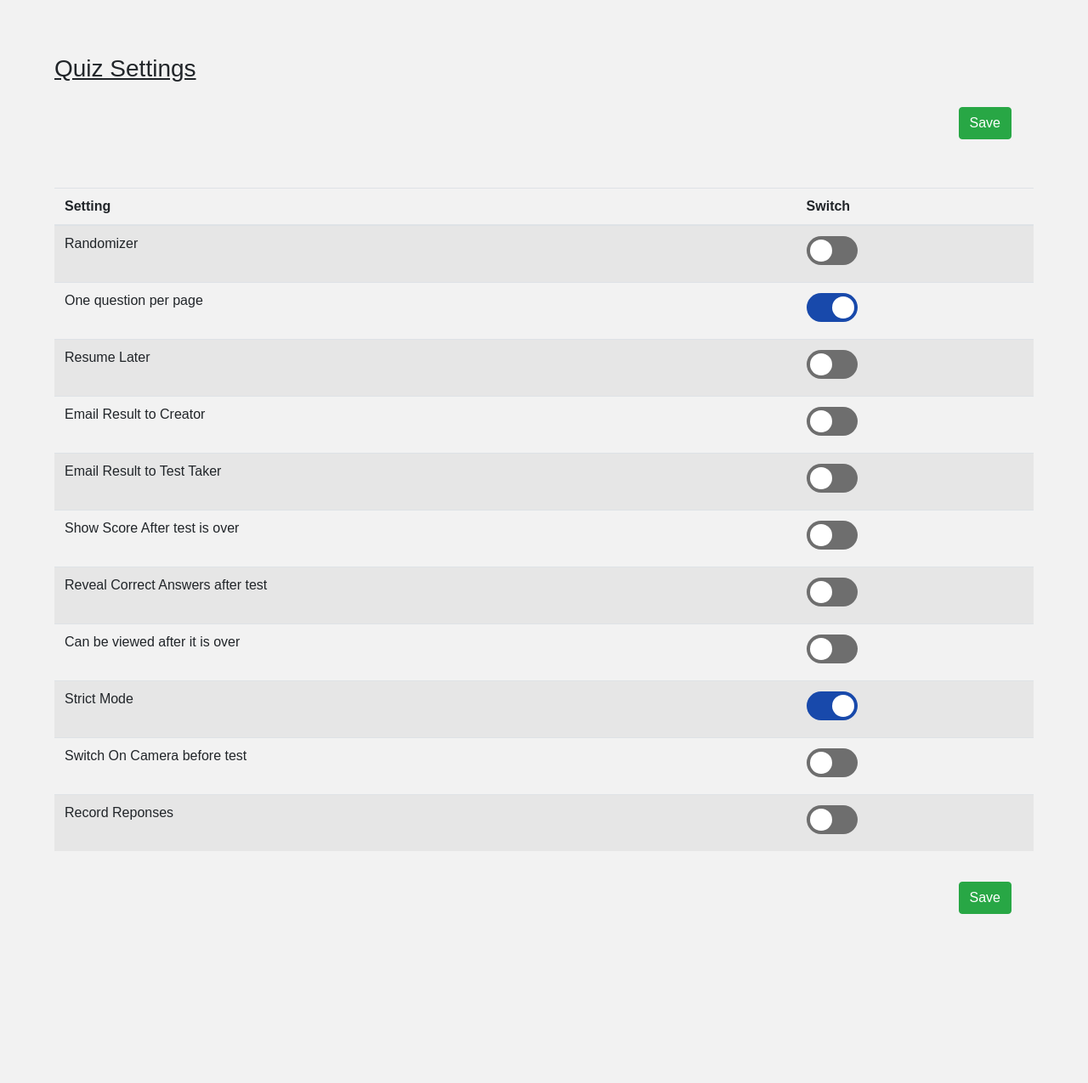
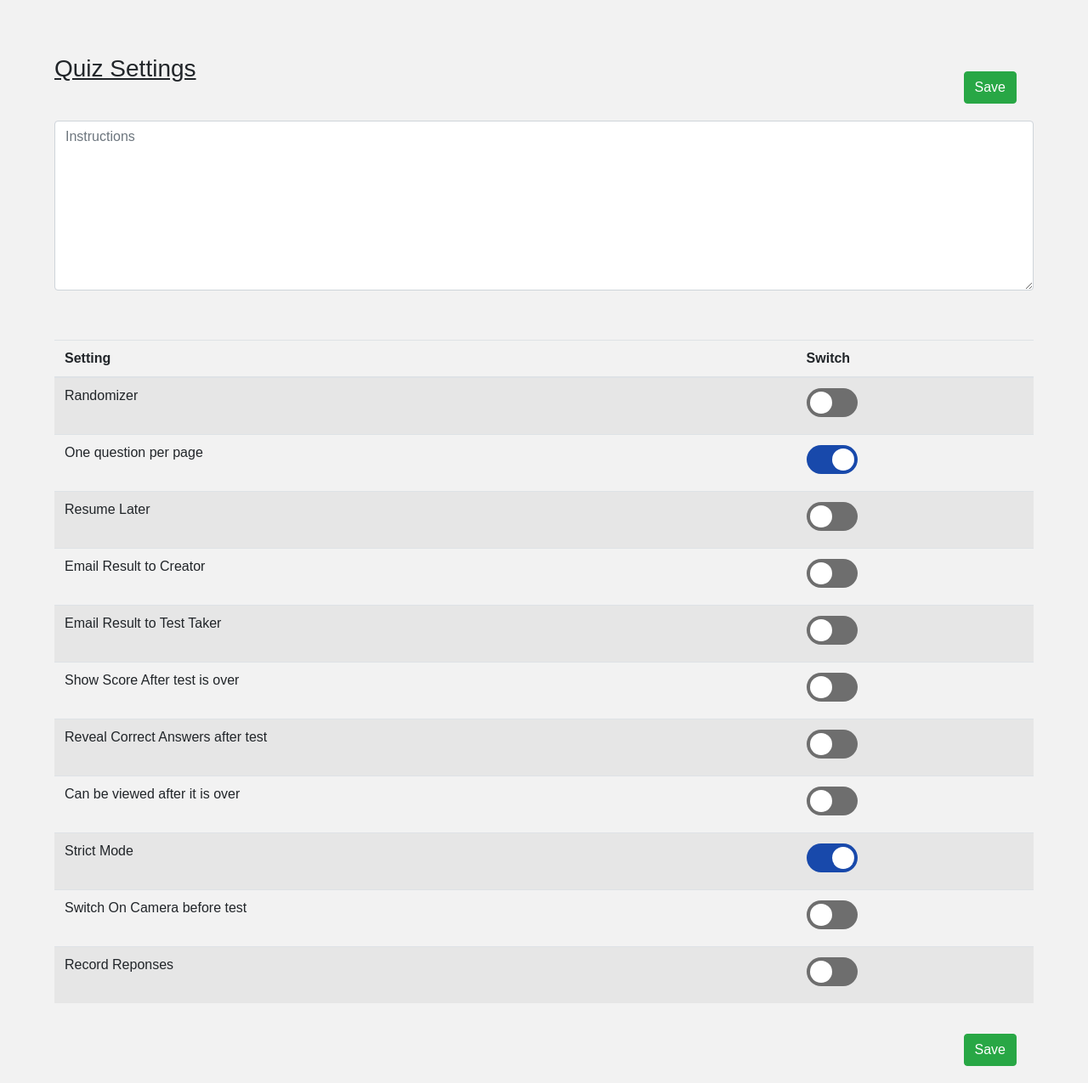
Before and after one commit to aryan29/Quizoo, a Django app: page /settings/1 in a window 1280 px wide. Shown: the whole page at 85% size. Before the commit the page ends 1076 px from the top, so only its background shows below. Run offline with Django 3.2, Linux system fonts and the light colour scheme; a user stored in the database is signed in; data comes from the database, SQL or seed files in the repository; both versions use the stored data as it was after the commit; some libraries are stand-ins or nearby versions.

Commit message:
Can add instructions now on quiz start

```diff
--- a/quizoo/quizer/templates/settings.html
+++ b/quizoo/quizer/templates/settings.html
@@ -2,6 +2,7 @@
       <head>
           <link rel="stylesheet" href="https://stackpath.bootstrapcdn.com/bootstrap/4.3.1/css/bootstrap.min.css" integrity="sha384-ggOyR0iXCbMQv3Xipma34MD+dH/1fQ784/j6cY/iJTQUOhcWr7x9JvoRxT2MZw1T" crossorigin="anonymous">
     <script src="https://ajax.googleapis.com/ajax/libs/jquery/3.5.1/jquery.min.js"></script>
+     <script src="https://cdn.jsdelivr.net/npm/sweetalert2@10"></script>
     <style>
 body {
   background-color: #F2F2F2;
@@ -65,7 +66,7 @@ table{
     left:0;
 }
 #saving{
-    position:absolute;
+    float:right;
     padding:20px;
     right:70px;
 }
@@ -75,12 +76,14 @@ table{
 @media only screen and (max-width: 600px) {
     .savings{
         display: none;
-/*        padding-bottom: 5%;*/
          }
      .table-striped table-hover
     {
-        margin-top: 10%;
+        margin-top: 5%;
     }
+        }
+        #instructions{
+          height:200px
         }
 
     </style>
@@ -88,7 +91,9 @@ table{
       <body>
     <h3 style="align-content: center;display: inline-block;text-decoration: underline;">Quiz Settings</h3>
   <div id="saving" class="savings"><button onclick="update()" class="btn btn-success">Save</button></div>
-  <table class="table table-striped table-hover" style="margin-top: 10%;">
+
+  <textarea class="form-control" placeholder="Instructions" id="instructions">{{quiz.quiz_instructions}}</textarea>
+  <table class="table table-striped table-hover" style="margin-top: 5%;">
     <thead>
       <tr>
         <th>Setting</th>
@@ -225,7 +230,7 @@ for(let i=0;i<l.length;i++)
 {
     l1.push(li[i].getElementsByTagName("label")[0].getElementsByTagName("input")[0].checked);
 }
-
+l1.push(document.getElementById("instructions").value)//Instructions of quiz
 $.ajax({
     type:"POST",
     url:"",
@@ -239,6 +244,8 @@ $.ajax({
     {
         if(res==200)
         console.log("Settings Updated")
+        else
+        Swal.fire("Something went wrong settings cant be updated");
     }
 })
 //Grab Values of whole settings and update them
--- a/quizoo/quizer/views.py
+++ b/quizoo/quizer/views.py
@@ -75,6 +75,7 @@ def QuizSettings(request, id):
             try:
                 print(request.POST)
                 ne = request.POST.getlist("list[]")
+                quiz.quiz_instructions = ne[11]
                 ne = [True if x == 'true' else False for x in ne]
                 print(ne)
                 quiz.randomizer = ne[0]
@@ -89,6 +90,7 @@ def QuizSettings(request, id):
                 quiz.camera_mode = ne[9]
                 quiz.record_responses = ne[10]
                 quiz.save()
+                print("Done new settings saved")
             # Update Settings for this quiz
                 return HttpResponse(200)
             except Exception as e:
```
Also changed, not shown: quizoo/db.sqlite3.
